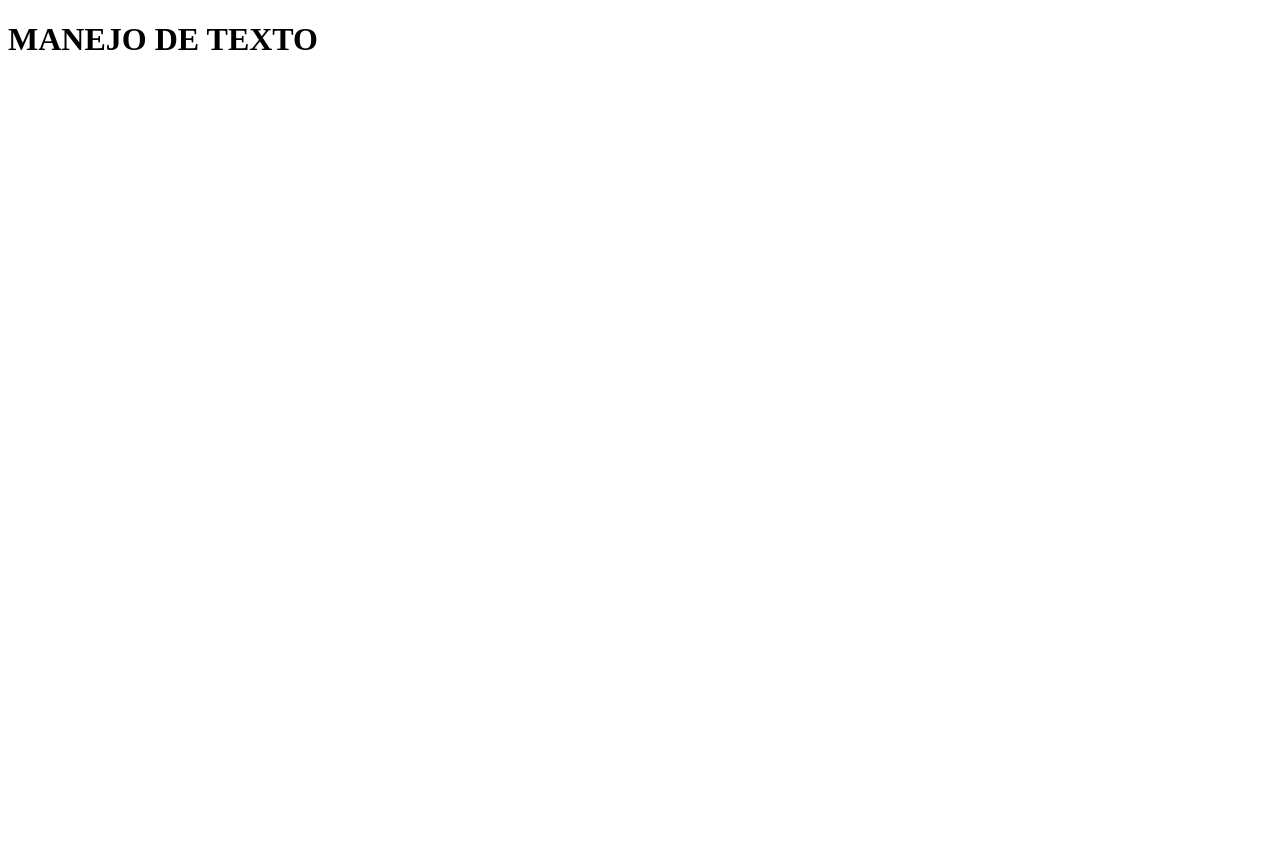
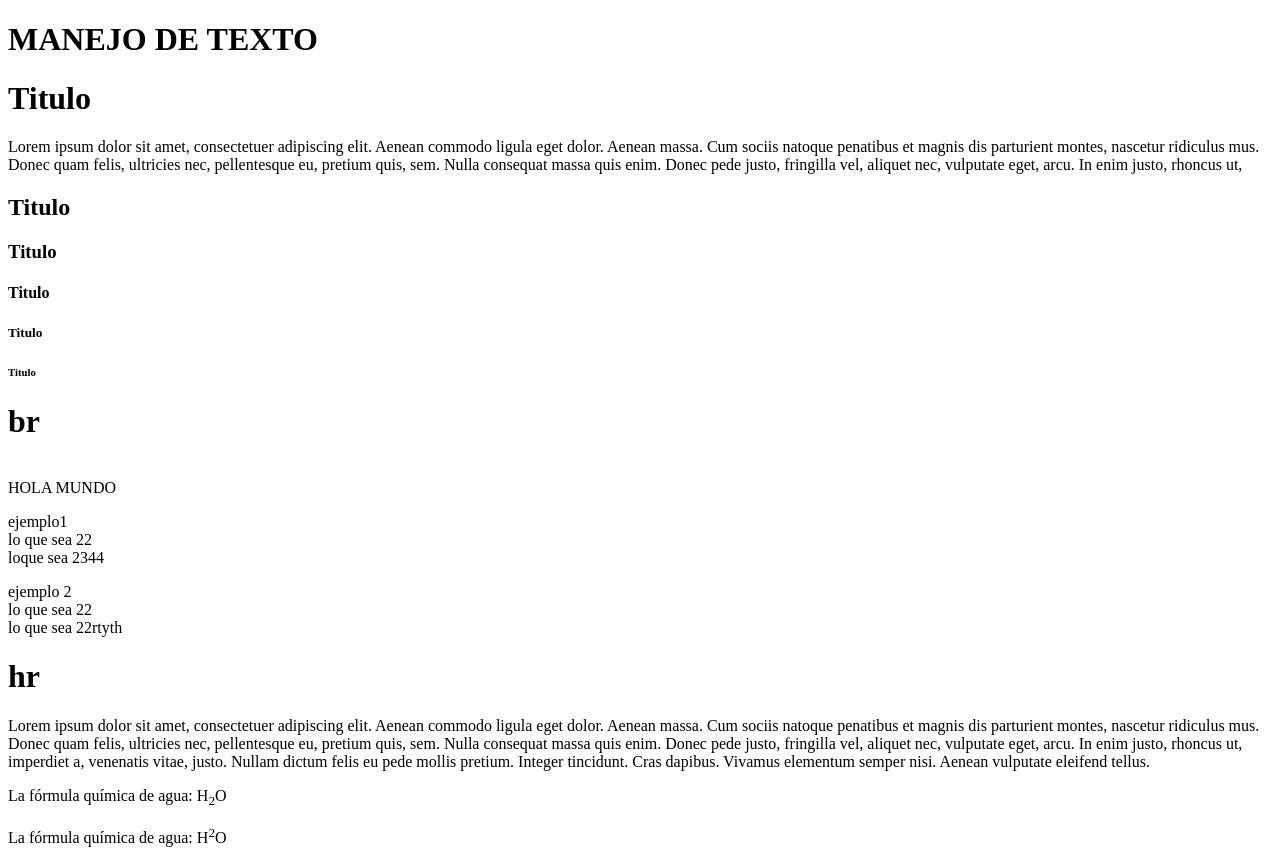
Before and after one commit to SandraMamani/ManejoDeTexto, a plain HTML site: page index.html in a window 1280 px wide. Before the commit the page ends 800 px from the top, so only its background shows below. Drawn offline with Linux system fonts and the light colour scheme.

Commit message:
sub y sup indice a los chafa

```diff
--- a/index.html
+++ b/index.html
@@ -8,6 +8,47 @@
 </head>
 <body>
     <h1>MANEJO DE TEXTO</h1>
+    <h1>Titulo</h1>
+    <p>Lorem ipsum dolor sit amet, consectetuer adipiscing elit. Aenean commodo ligula eget dolor.
+        Aenean massa. Cum sociis natoque penatibus et magnis dis parturient montes, nascetur ridiculus mus.
+         Donec quam felis, ultricies nec, pellentesque eu, pretium quis, sem. Nulla consequat massa quis enim.
+         Donec pede justo, fringilla vel, aliquet nec, vulputate eget, arcu. In enim justo, rhoncus ut,</p>
+    <h2>Titulo</h2>
+    <h3>Titulo</h3>
+    <h4>Titulo</h4>
+    <h5>Titulo</h5>
+    <h6>Titulo</h6>
+    <h1>br</h1>
+    <br>
+    <div>HOLA MUNDO</div>
+    <p>
+        ejemplo1 <br>
+        lo que sea 22 <br>
+        loque sea 2344 <br>
+    </p>
+
+     ejemplo 2 <br>
+     <div>lo que sea 22 </div>
+     <div>lo que sea 22rtyth </div>
+   <h1>hr</h1>
+
+   <p>
+     Lorem ipsum dolor sit amet, consectetuer adipiscing elit. Aenean commodo ligula eget dolor.
+     Aenean massa. Cum sociis natoque penatibus et magnis dis parturient montes, nascetur ridiculus mus.
+     Donec quam felis, ultricies nec, pellentesque eu, pretium quis, sem. Nulla consequat massa quis enim.
+     Donec pede justo, fringilla vel, aliquet nec, vulputate eget, arcu. In enim justo, rhoncus ut,
+     imperdiet a, venenatis vitae, justo. Nullam dictum felis eu pede mollis pretium. Integer tincidunt.
+     Cras dapibus. Vivamus elementum semper nisi. Aenean vulputate eleifend tellus.
+   </p>
+
+   <div class = subindice >
+    <p>La fórmula química de agua: H<sub>2</sub>O</p>
+   </div>
+
+   <div class = superindice >
+    <p>La fórmula química de agua: H<sup>2</sup>O</p>
+   </div>
+
 
 </body>
 </html>
```
